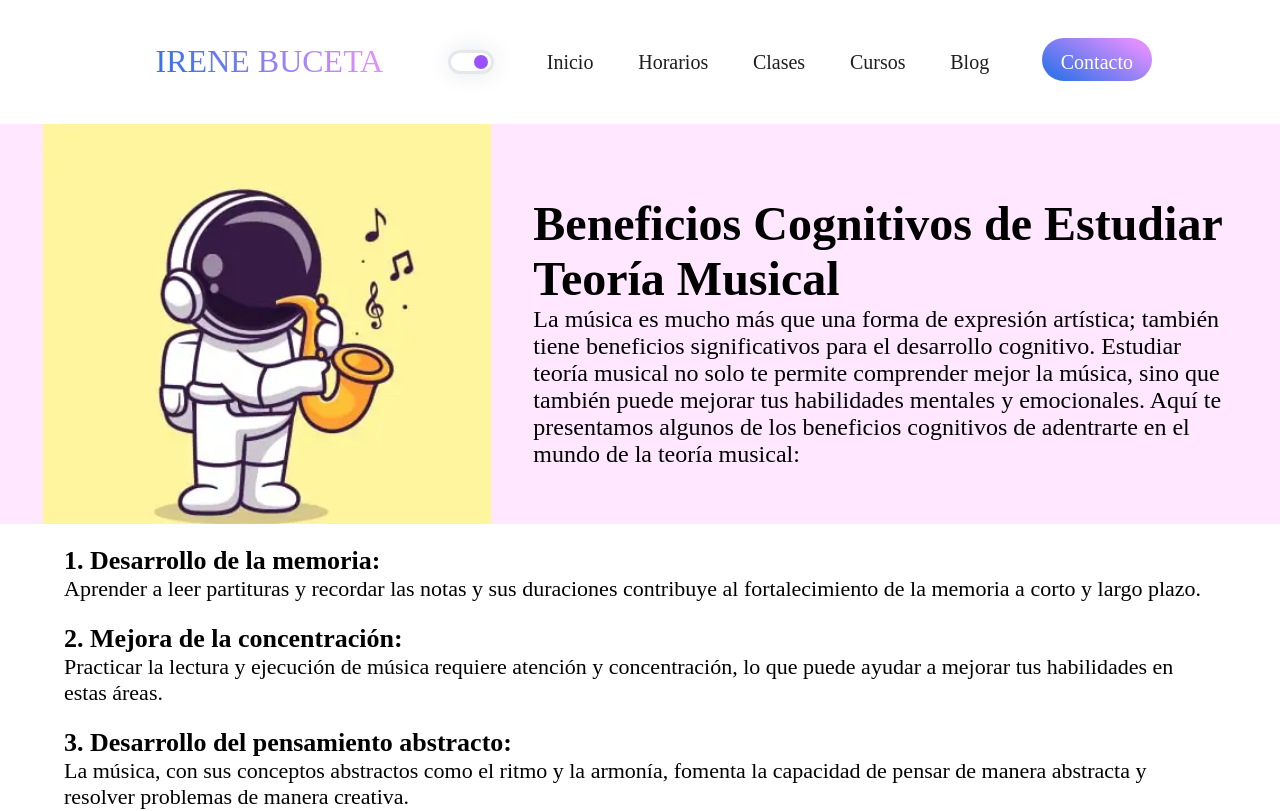
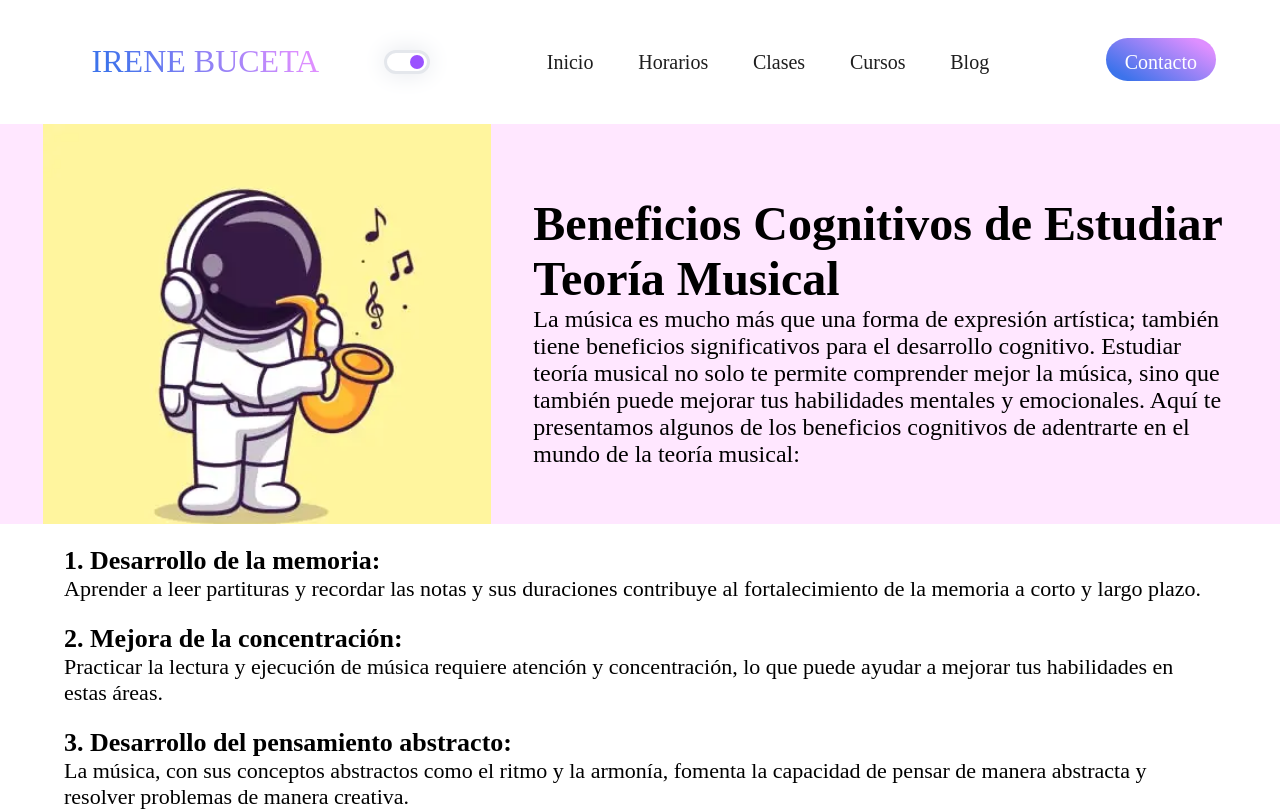
Before and after one commit to ireneBuz/clases, a Vue app: page /blog-musical/beneficios-cognitivos-de-estudiar-teoria-musical in a window 1280 px wide. Shown: the top 811 px of the page. Built offline with nearby package versions, Linux system fonts and the light colour scheme; some icons are missing; a web font is replaced by a local one.

Commit message:
nav dropdown fix

```diff
--- a/src/components/Navigation.vue
+++ b/src/components/Navigation.vue
@@ -341,7 +341,7 @@ section {
     display: flex;
     align-items: center;
     text-align: center;
-    justify-content: center;
+    justify-content: space-between;
     height: 124px;
 }
 
@@ -456,7 +456,7 @@ nav .contacto a:hover {
     height: 0px;
     border-bottom-left-radius: 10px;
     border-bottom-right-radius: 10px;
-    transform: translate(70px, 40px);
+    transform: translate(10px, 40px);
     background-color: rgb(142, 142, 142);
 }
 
```
